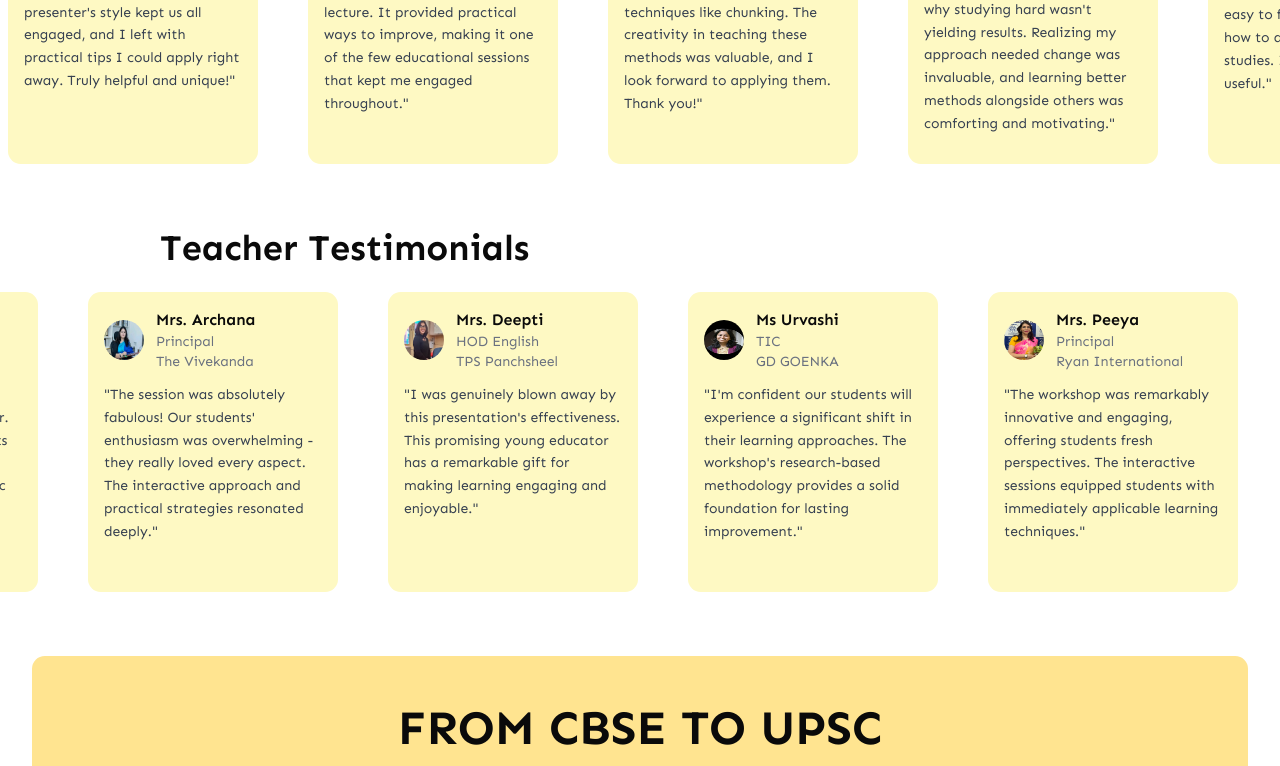
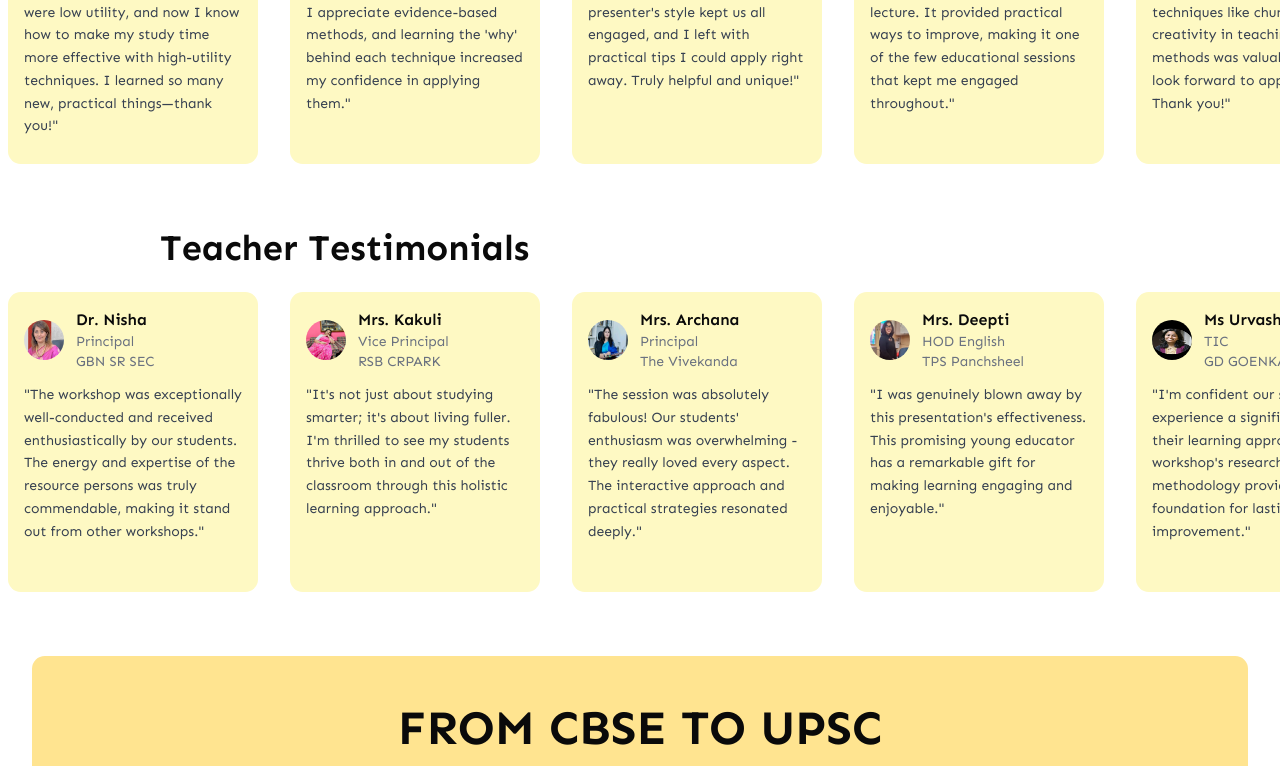
Before and after one commit to harshivg/adhweb, a Next.js app: page / in a window 1280 px wide. Shown: the part 4690-5456 px from the top of the page. Built offline with nearby package versions, Linux system fonts and the light colour scheme.

Commit message:
removed autoscroll

```diff
--- a/src/app/(home)/(root)/_components/gallery.tsx
+++ b/src/app/(home)/(root)/_components/gallery.tsx
@@ -42,7 +42,7 @@ export const Gallery = () => {
                 Step inside our gallery of partner schools. Schools that have taken the first step in upgrading their student&apos;s learning experience.
             </p>
 
-            <div className="flex items-center gap-x-8 overflow-x-scroll">
+            <div className="flex items-center gap-x-8 overflow-x-scroll scrollbar-none">
                 {schools.map((school, index) => (
                     <button
                         key={index}
--- a/src/app/(home)/(root)/_components/testimonials.tsx
+++ b/src/app/(home)/(root)/_components/testimonials.tsx
@@ -10,7 +10,7 @@ export const Testimonials = () => {
                 <h1 className="pl-20 lg:pl-40 lg:pr-40 font-bold text-4xl mb-6">
                     Student Testimonials
                 </h1>
-                <div className="md:hidden overflow-x-scroll flex gap-4">
+                <div className="overflow-x-scroll flex gap-4 scrollbar-mini">
                     {
                         studentTestimonials.map((testimonial, index) => {
                             return (
@@ -25,15 +25,15 @@ export const Testimonials = () => {
                         })
                     }
                 </div>
-                <div className="hidden md:block">
+                {/* <div className="hidden md:block">
                     <AutoScrollList items={studentTestimonials} />
-                </div>
+                </div> */}
             </div>
             <div>
                 <h1 className="pl-20 lg:pl-40 lg:pr-40 font-bold text-4xl mt-16 mb-6">
                     Teacher Testimonials
                 </h1>
-                <div className="md:hidden overflow-x-scroll flex gap-4">
+                <div className="overflow-x-scroll flex gap-4 scrollbar-mini">
                     {
                         teacherTestimonials.map((testimonial, index) => {
                             return (
@@ -49,9 +49,9 @@ export const Testimonials = () => {
                         })
                     }
                 </div>
-                <div className="hidden md:block">
+                {/* <div className="hidden md:block">
                     <AutoScrollList items={teacherTestimonials} />
-                </div>
+                </div> */}
             </div>
             <div className="mt-16 m-8 bg-[#FFE490] p-12 rounded-lg max-w-full">
                 <h1 className="uppercase flex justify-center items-center text-3xl md:text-5xl font-bold mb-4">
--- a/src/app/globals.css
+++ b/src/app/globals.css
@@ -75,3 +75,42 @@ body {
     @apply bg-background text-foreground;
   }
 }
+
+/* Custom scrollbar styling for Chrome, Safari, Edge */
+
+/* Invisible scrollbar for WebKit-based browsers */
+.scrollbar-none::-webkit-scrollbar {
+  display: none;
+}
+
+/* For Firefox (optional) */
+.scrollbar-none {
+  scrollbar-width: none; /* Hides scrollbar in Firefox */
+}
+
+
+.scrollbar-mini::-webkit-scrollbar {
+  width: 10px;               /* Width of the scrollbar */
+}
+
+.scrollbar-mini::-webkit-scrollbar-track {
+  background: #f1f1f1;       /* Background of the scrollbar track */
+  border-radius: 10px;
+}
+
+.scrollbar-mini::-webkit-scrollbar-thumb {
+  background-color: #888;    /* Color of the scrollbar thumb */
+  border-radius: 10px;
+  border: 2px solid #f1f1f1; /* Adds space around the thumb */
+}
+
+.scrollbar-mini::-webkit-scrollbar-thumb:hover {
+  background-color: #313030; /* Color when hovering over the thumb */
+}
+
+
+/* Custom scrollbar for Firefox and WebKit */
+.scrollbar-mini {
+  scrollbar-width: thin;             /* Width of scrollbar in Firefox */
+  scrollbar-color: #888 #f1f1f1;     /* Thumb color #888, track color #f1f1f1 */
+}
```
